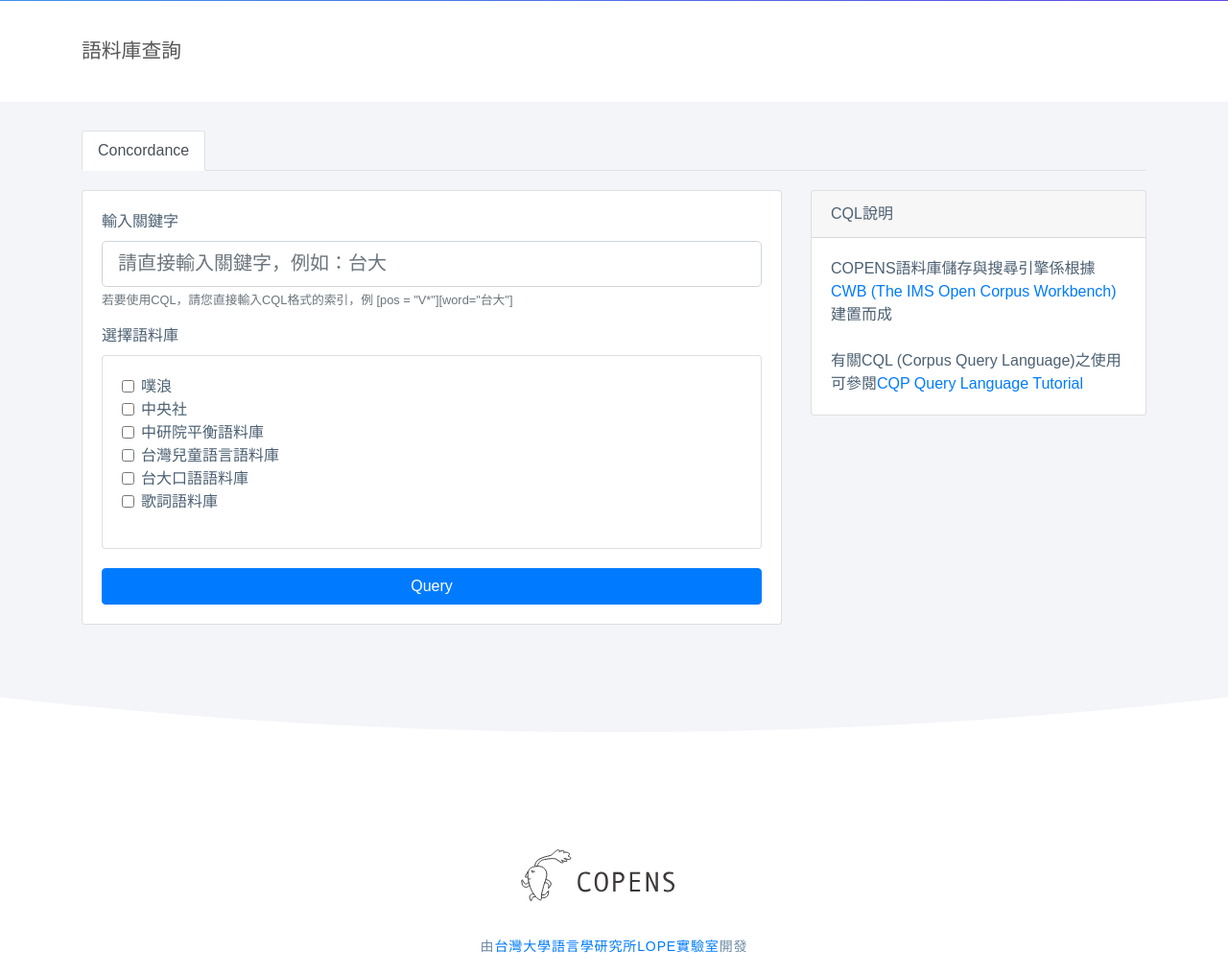
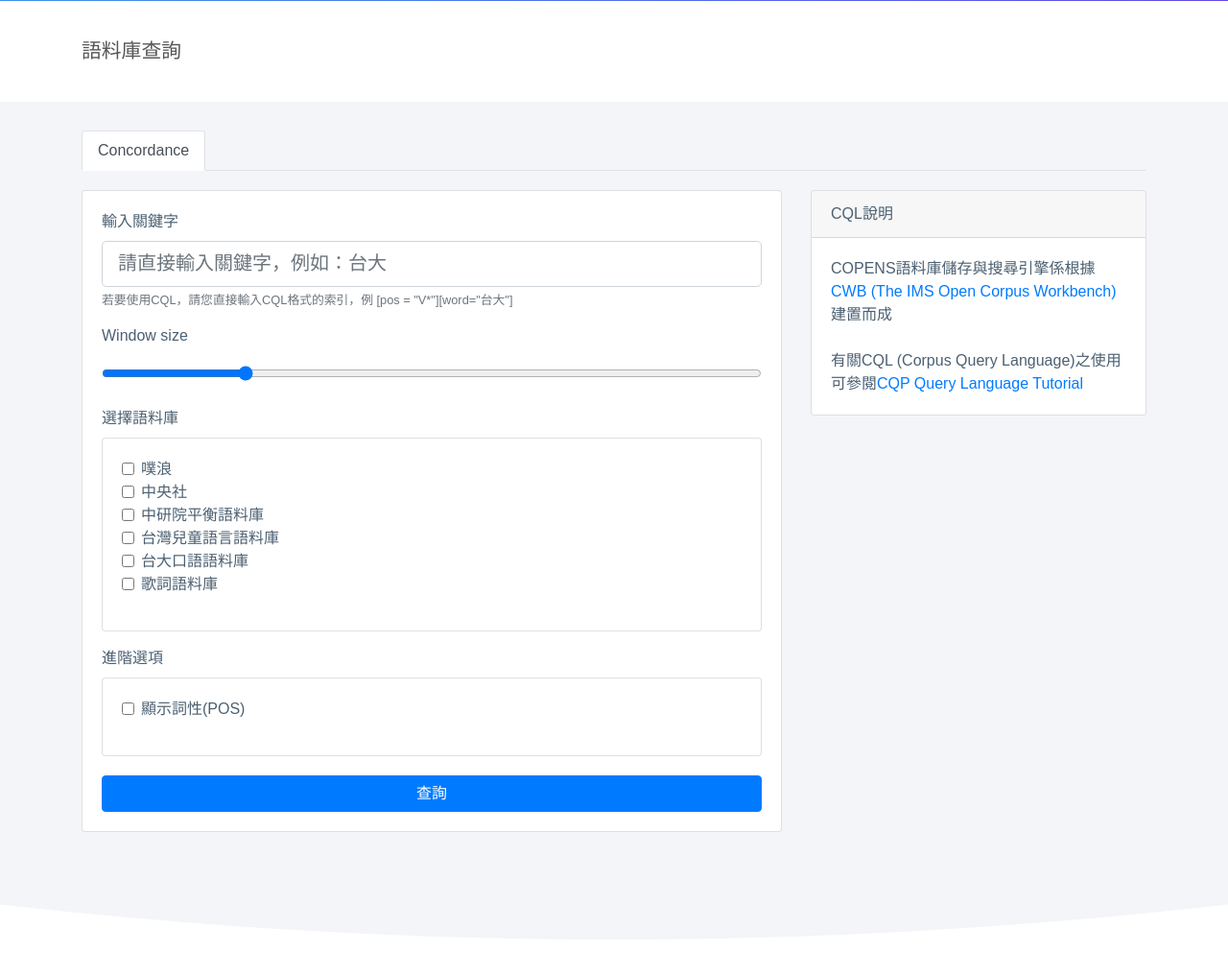
Before and after one commit to dachenlian/COPENS2, a Django app: page /query in a window 1280 px wide. Shown: the part 79-1095 px from the top of the page at 96% size. Run offline with Django 3.2, Linux system fonts and the light colour scheme; some libraries are stand-ins or nearby versions.

Commit message:
finish query form for anonymous user

```diff
--- a/COPENS/templates/copens_static_pages/query.html
+++ b/COPENS/templates/copens_static_pages/query.html
@@ -46,12 +46,57 @@
                                         <form method="get" action="{% url 'create:results' %}">
                                             <div class="form-group">
                                                 <label for="exampleFormControlInput1">輸入關鍵字</label>
-                                                <input type="text" class="form-control form-control-lg" id="exampleFormControlInput1" placeholder="請直接輸入關鍵字，例如：台大">
+                                                <input type="text" class="form-control form-control-lg" id="exampleFormControlInput1" placeholder="請直接輸入關鍵字，例如：台大" name="query" required>
                                                 <small id="" class="form-text text-muted">若要使用CQL，請您直接輸入CQL格式的索引，例 [pos = "V*"][word="台大"]
                                                  </small>
                                             </div>
+                                            <div class="form-group">
+                                                <label for="window_size">Window size</label>
+                                                <input type="range" name="context" value="10" min="5" max="30" class="numberinput form-control" required="" id="id_context">
+                                            </div>
                                             <div>
                                                 <label for="select_corpora">選擇語料庫</label>
+                                            </div>
+                                            <div class="card form-group">
+                                                <div class="card-body">
+                                                    <div class="form-row form-group">
+                                                        <div class="col">
+                                                            <div class="form-check">
+                                                                <label class="form-check-label" for="corpora">
+                                                                    <input class="form-check-input" type="checkbox" name="corpora"  value="Plurk">噗浪
+                                                                </label>
+                                                            </div>
+                                                            <div class="form-check">
+                                                                <label class="form-check-label">
+                                                                    <input class="form-check-input" type="checkbox" name="corpora" value="CNA">中央社
+                                                                </label>
+                                                            </div>
+                                                            <div class="form-check">
+                                                                <label class="form-check-label">
+                                                                    <input class="form-check-input" type="checkbox" name="corpora" value="ASBC">中研院平衡語料庫
+                                                                </label>
+                                                            </div>
+                                                            <div class="form-check">
+                                                                <label class="form-check-label">
+                                                                    <input class="form-check-input" type="checkbox" name="corpora" value="TCCM">台灣兒童語言語料庫
+                                                                </label>
+                                                            </div>
+                                                            <div class="form-check">
+                                                                <label class="form-check-label">
+                                                                    <input class="form-check-input" type="checkbox" name="corpora" value="NTUSpeak">台大口語語料庫
+                                                                </label>
+                                                            </div>
+                                                            <div class="form-check">
+                                                                <label class="form-check-label">
+                                                                    <input class="form-check-input" type="checkbox" name="corpora" value="Lyrics">歌詞語料庫
+                                                                </label>
+                                                            </div>
+                                                        </div>
+                                                    </div>
+                                                </div>
+                                            </div>
+                                            <div>
+                                                <label for="select_corpora">進階選項</label>
                                             </div>
                                             <div class="card">
                                                 <div class="card-body">
@@ -59,39 +104,16 @@
                                                         <div class="col">
                                                             <div class="form-check">
                                                                 <label class="form-check-label" for="corpora">
-                                                                    <input class="form-check-input" type="checkbox" value="cc">噗浪
+                                                                    <input class="form-check-input" type="checkbox" name="show_pos"  value="on">顯示詞性(POS)
                                                                 </label>
                                                             </div>
-                                                            <div class="form-check">
-                                                                <label class="form-check-label">
-                                                                    <input class="form-check-input" type="checkbox">中央社
-                                                                </label>
-                                                            </div>
-                                                            <div class="form-check">
-                                                                <label class="form-check-label">
-                                                                    <input class="form-check-input" type="checkbox">中研院平衡語料庫
-                                                                </label>
-                                                            </div>
-                                                            <div class="form-check">
-                                                                <label class="form-check-label">
-                                                                    <input class="form-check-input" type="checkbox">台灣兒童語言語料庫
-                                                                </label>
-                                                            </div>
-                                                            <div class="form-check">
-                                                                <label class="form-check-label">
-                                                                    <input class="form-check-input" type="checkbox">台大口語語料庫
-                                                                </label>
-                                                            </div>
-                                                            <div class="form-check">
-                                                                <label class="form-check-label">
-                                                                    <input class="form-check-input" type="checkbox">歌詞語料庫
-                                                                </label>
-                                                            </div>
+
                                                         </div>
                                                     </div>
                                                 </div>
                                             </div>
-                                            <button style="margin-top:20px" type="submit" class="btn btn-primary btn-block">Query</button>
+
+                                            <button style="margin-top:20px" type="submit" class="btn btn-primary btn-block">查詢</button>
                                     </div>
                                     </form>
                                 </div>
```
